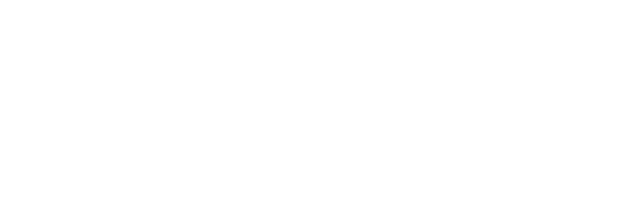
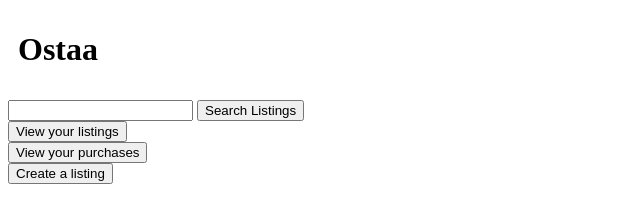
Before and after one commit to ninetyonenichols/CSC337-10-Ostaa-V2, a website: page public_html/home.html in a window 1280 px wide. Shown: the whole page, without its empty margins (0-640 px from the left). Drawn offline with nearby package versions, Linux system fonts and the light colour scheme.

Commit message:
Finished all html.

```diff
--- a/public_html/home.html
+++ b/public_html/home.html
@@ -21,6 +21,28 @@
       crossorigin="anonymous">
     </script>
   </head>
+    <header>
+      <h1>Ostaa</h1>
+    </header>
+    <div id="mainContent">
+      <div id="inputArea">
+        <div id="inField">
+          <input type="text" id="searchBar">
+          <input type="button" onclick="searchListings()" value="Search Listings">
+        </div>
+        <div id="inField">
+          <input type="button" onclick="viewListings()" value="View your listings">
+        </div>
+        <div id="inField">
+          <input type="button" onclick="viewPurchases()" value="View your purchases">
+        </div>
+        <div id="inField">
+          <input type="button" onclick="createListing()" value="Create a listing">
+        </div>
+      </div>
+      <div id="listingsArea">
+      </div>
+    </div>
   <body>
   </body>
 </html>
--- a/public_html/home.js
+++ b/public_html/home.js
@@ -6,3 +6,27 @@
  * Author: Justin Nichols
  * Class: CSC337
  */
+
+/*
+ * Searches for listings whose description matches a given keyword.
+ */
+function searchListings() {
+}
+
+/*
+ * Displays all of the user's current listings.
+ */
+function viewListings() {
+}
+
+/*
+ * Displays all of the user's current purchases.
+ */
+function viewPurchases() {
+}
+
+/*
+ * Creates a new listing for the user.
+ */
+function createListings() {
+}
--- a/public_html/index.css
+++ b/public_html/index.css
@@ -3,6 +3,10 @@
  * Author: Justin Nichols
  * Class: CSC337
  */
+
+h1 {
+  padding: 10px;
+}
 
 form {
   margin: 25px 10px;
```
Also changed, not shown: public_html/post.html (+5 -2 lines).
